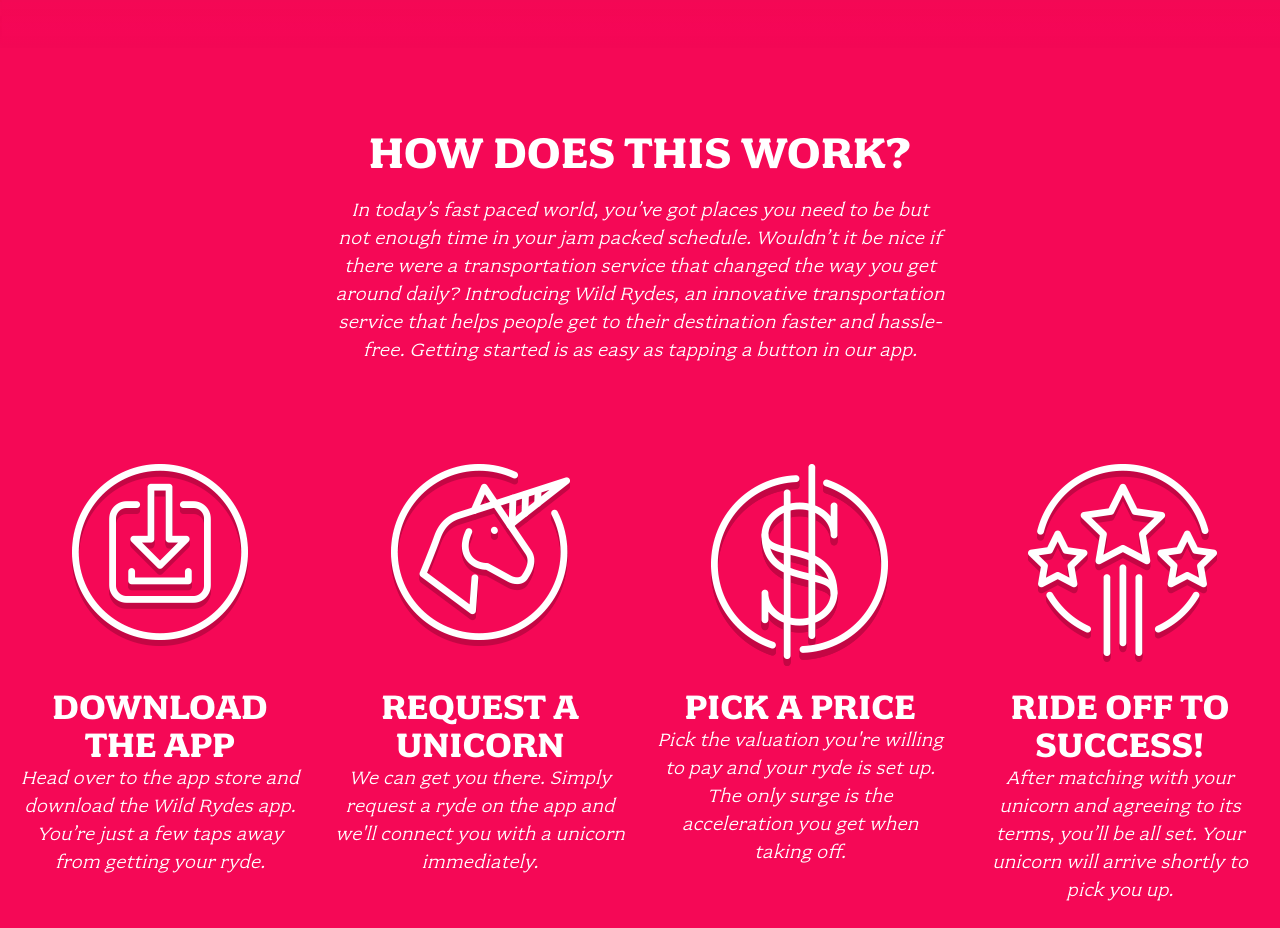
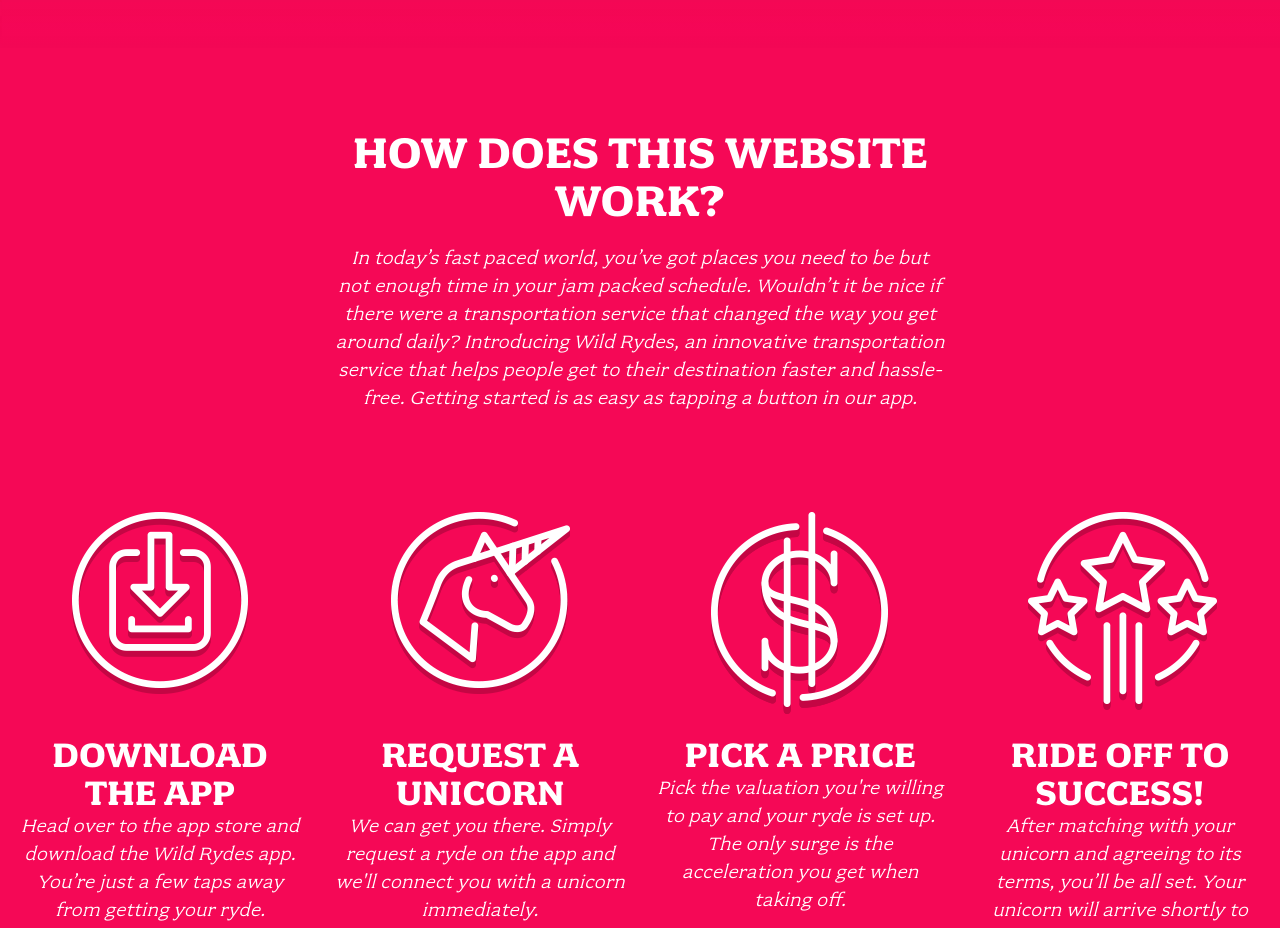
Before and after one commit to yarahamzeh/wildrydes-site, a plain HTML site: page index.html in a window 1280 px wide. Shown: the part 900-1828 px from the top of the page. Drawn offline with Linux system fonts and the light colour scheme.

Commit message:
Update index.html

```diff
--- a/index.html
+++ b/index.html
@@ -30,7 +30,7 @@
 
   <section class="home-about">
     <div class="row column large-9 xlarge-6 xxlarge-4">
-      <h2 class="section-title">How Does This Work?</h2>
+      <h2 class="section-title">How does this Website work?</h2>
       <p class="content">
         In today’s fast paced world, you’ve got places you need to be but not enough time in your jam packed schedule. Wouldn’t it be nice if there were a transportation service that changed the way you get around daily? Introducing Wild Rydes, an innovative transportation service that helps people get to their destination faster and hassle-free. Getting started is as easy as tapping a button in our app.
       </p>
```
